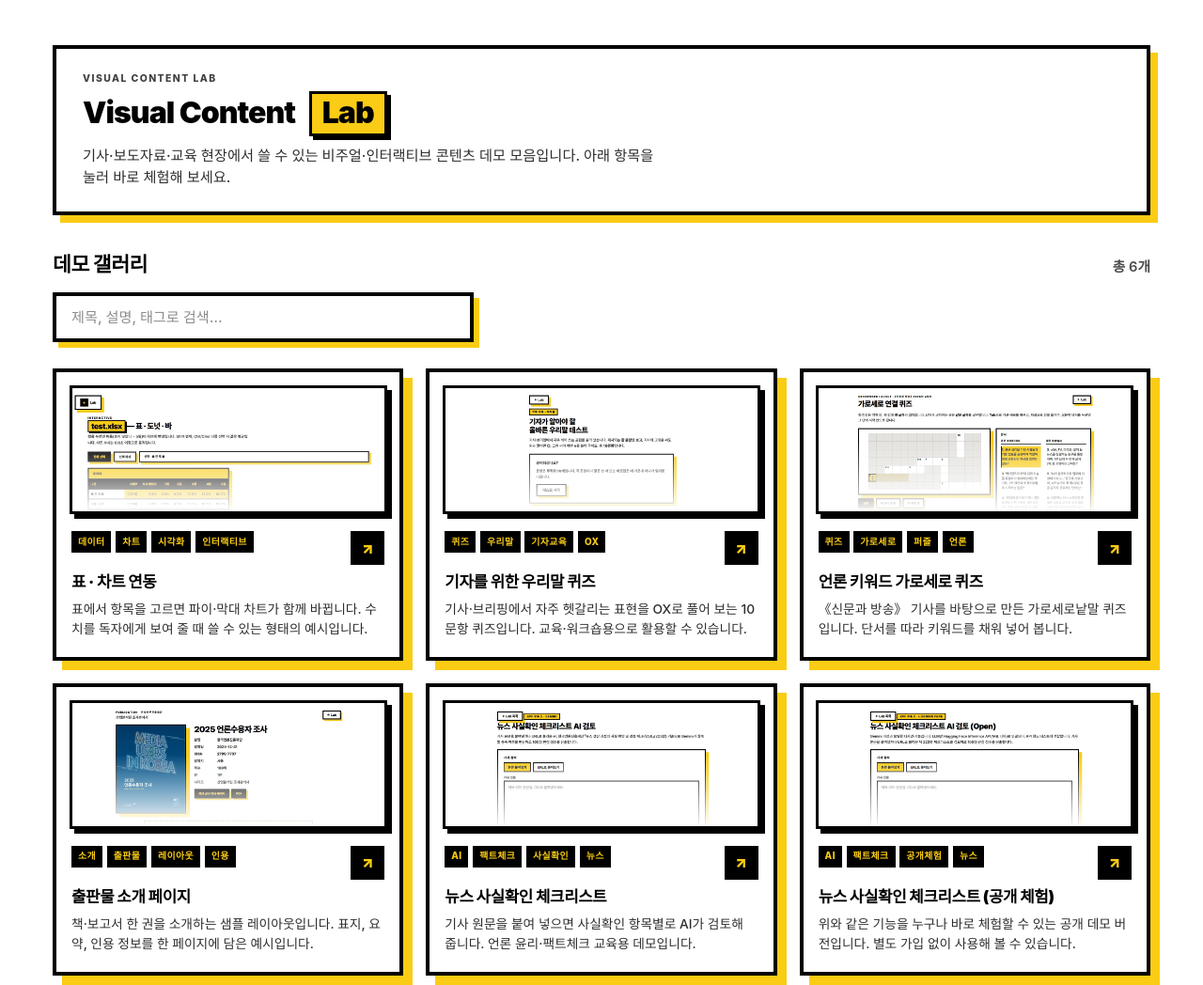
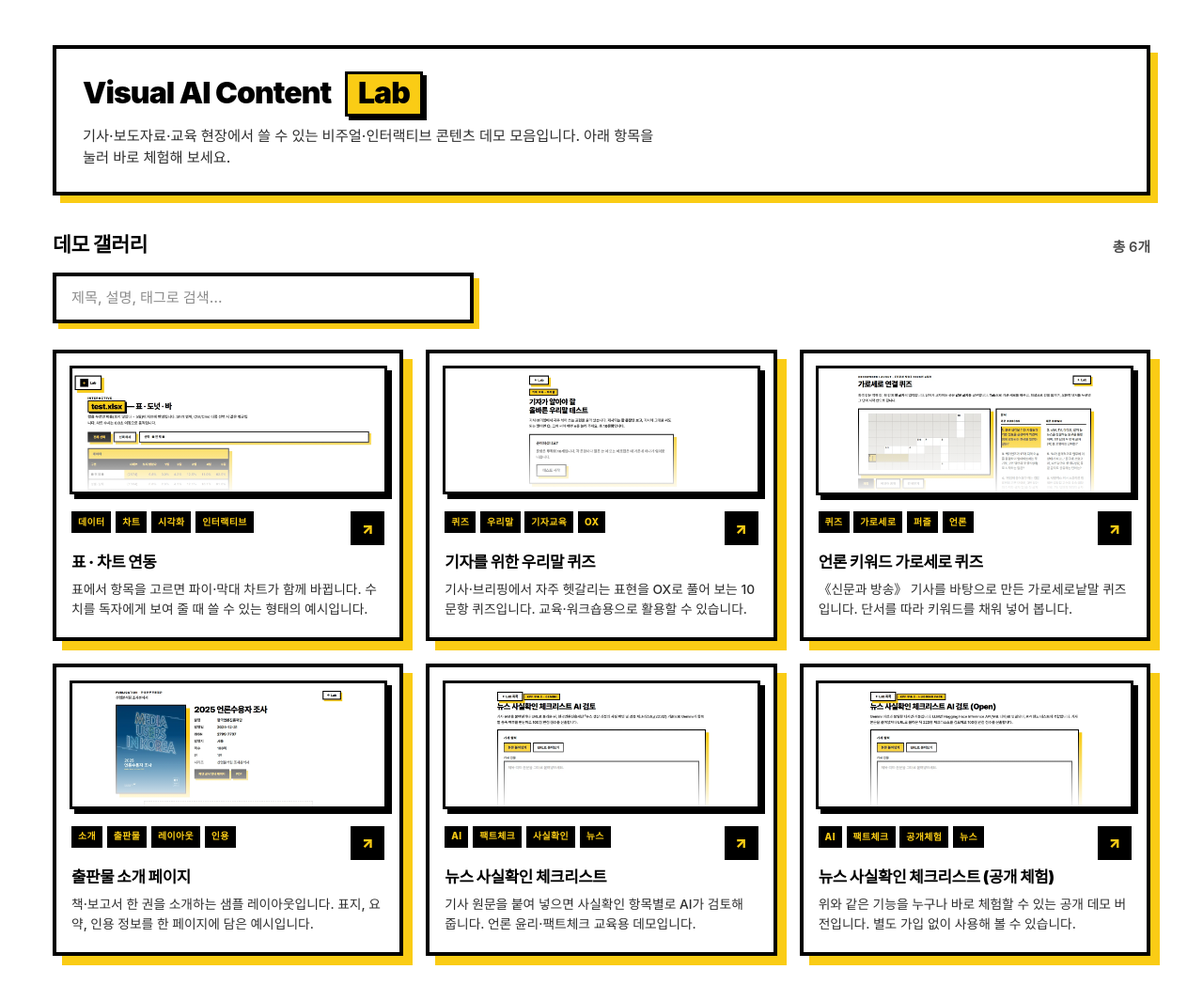
Before and after one commit to kpf-jra/hanun_demo, a website: page index.html in a window 1280 px wide. Shown: the top 1048 px of the page at 94% size. Drawn offline with Linux system fonts and the light colour scheme; a web font is replaced by a local one.

Commit message:
Remove duplicate hero kicker; use Visual AI Content Lab title only.

```diff
--- a/index.html
+++ b/index.html
@@ -340,8 +340,7 @@
   <div id="unique-content-882100">
     <div class="lab-wrap">
       <header class="lab-hero">
-        <p class="lab-kicker">Visual Content Lab</p>
-        <h1 class="lab-title">Visual Content <span>Lab</span></h1>
+        <h1 class="lab-title">Visual AI Content <span>Lab</span></h1>
         <p class="lab-lead">기사·보도자료·교육 현장에서 쓸 수 있는 비주얼·인터랙티브 콘텐츠 데모 모음입니다. 아래 항목을 눌러 바로 체험해 보세요.</p>
       </header>
 
```
